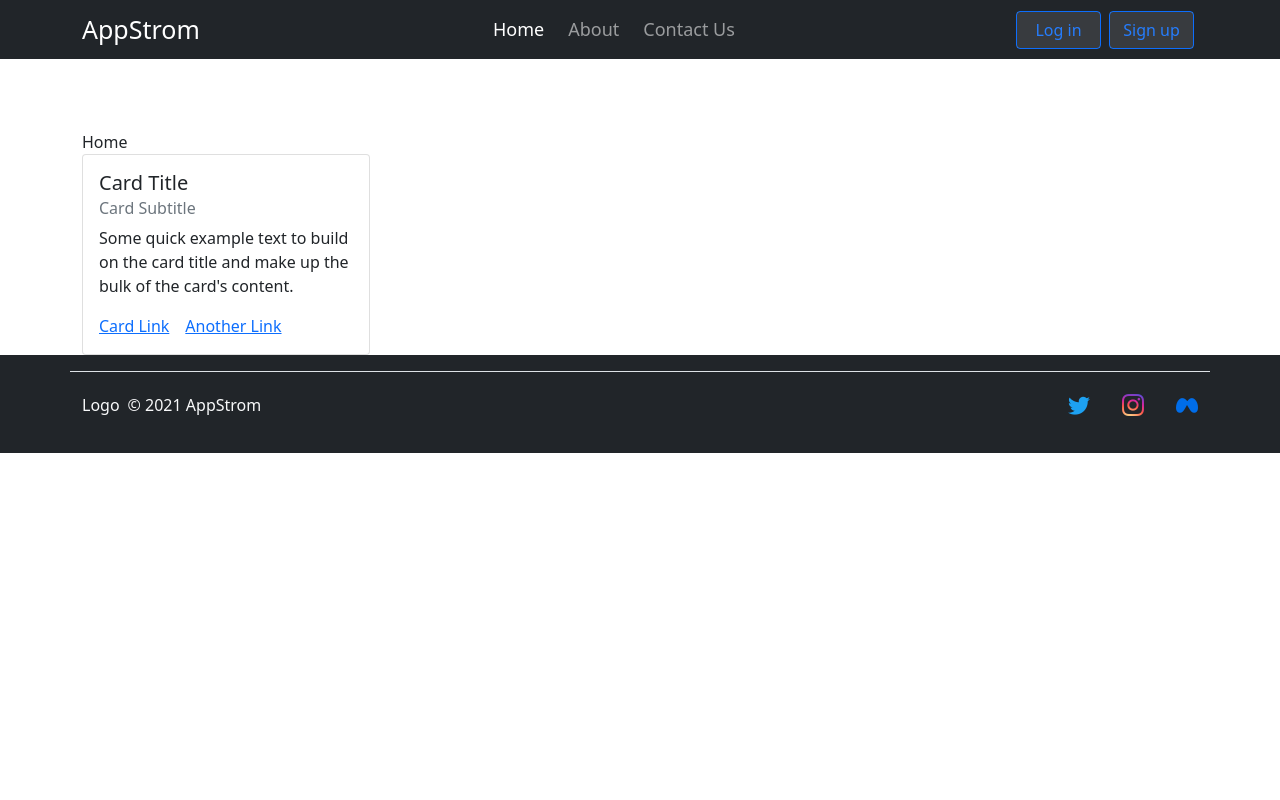
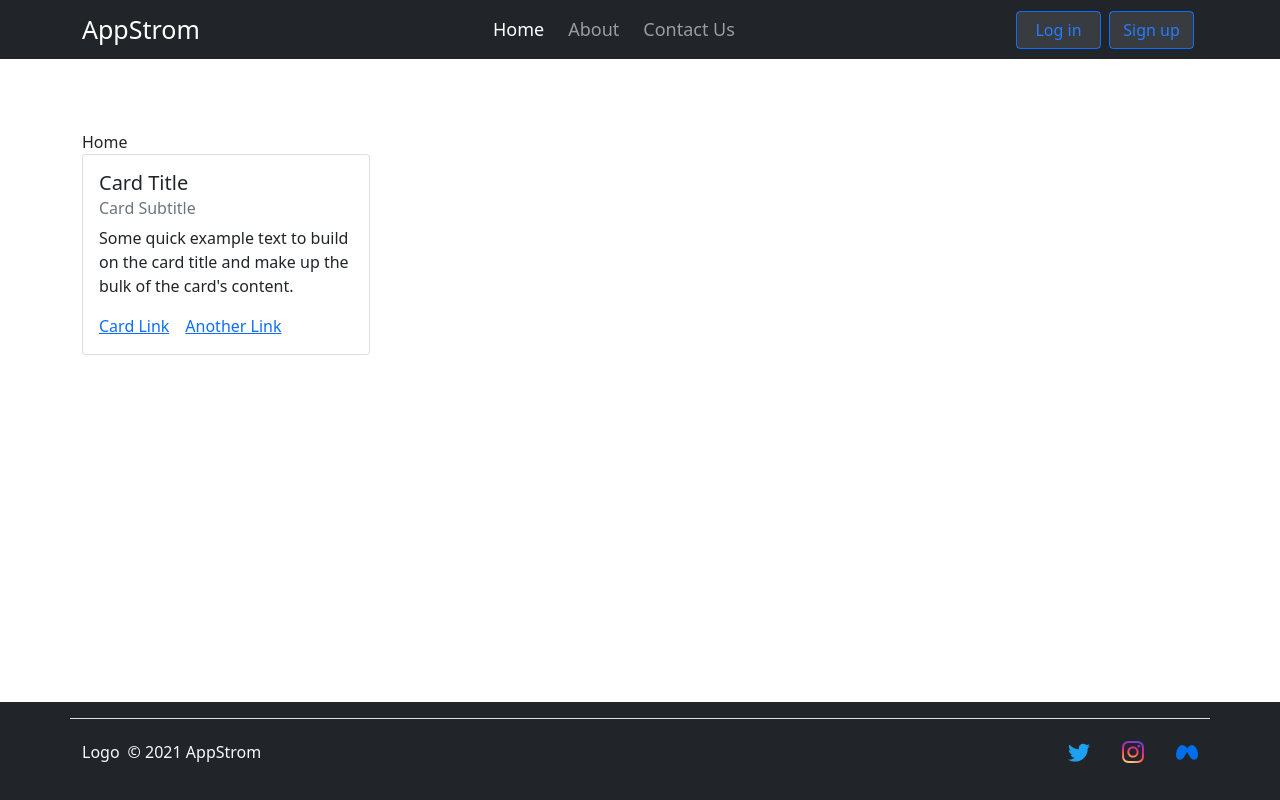
Before and after one commit to shivamanand-dev/appstrom-reactJS, a React (Create React App) app: page / in a window 1280 px wide. Built offline with nearby package versions, Linux system fonts and the light colour scheme; no server answers.

Commit message:
footer fixed

```diff
--- a/src/App.css
+++ b/src/App.css
@@ -90,6 +90,12 @@ textarea {
   transform: scale(0.1, 1);
 }
 
+footer {
+  position: fixed;
+  bottom: 0;
+  width: 100%;
+}
+
 /* Custom Scroll */
 ::-webkit-scrollbar {
   width: 5px;
```
